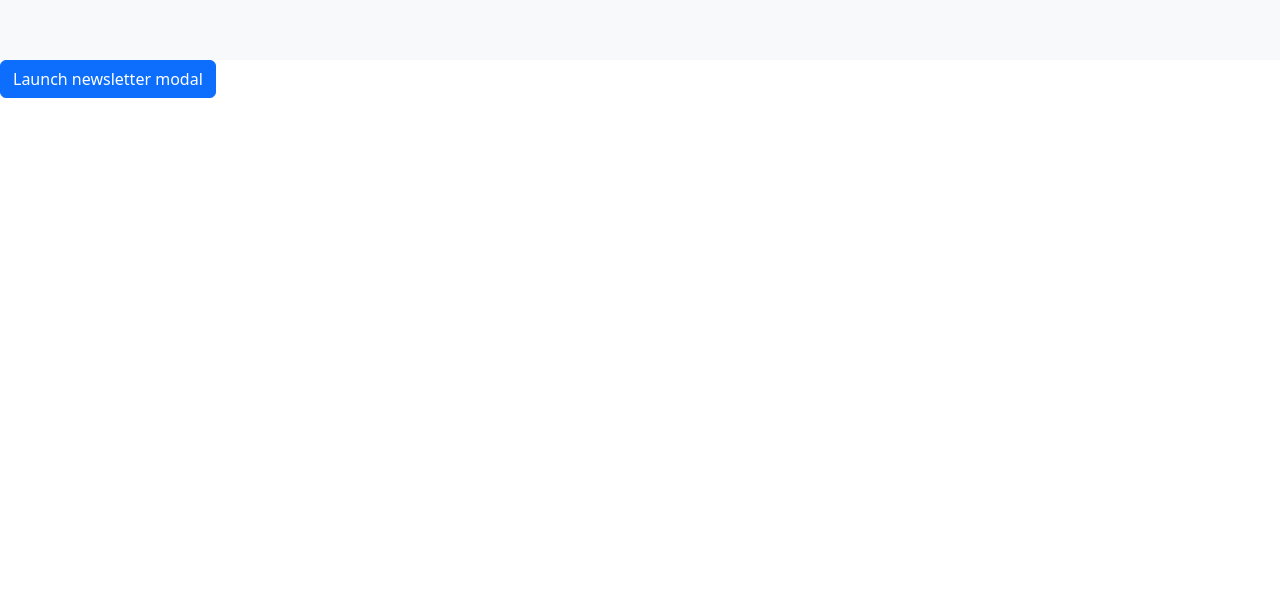
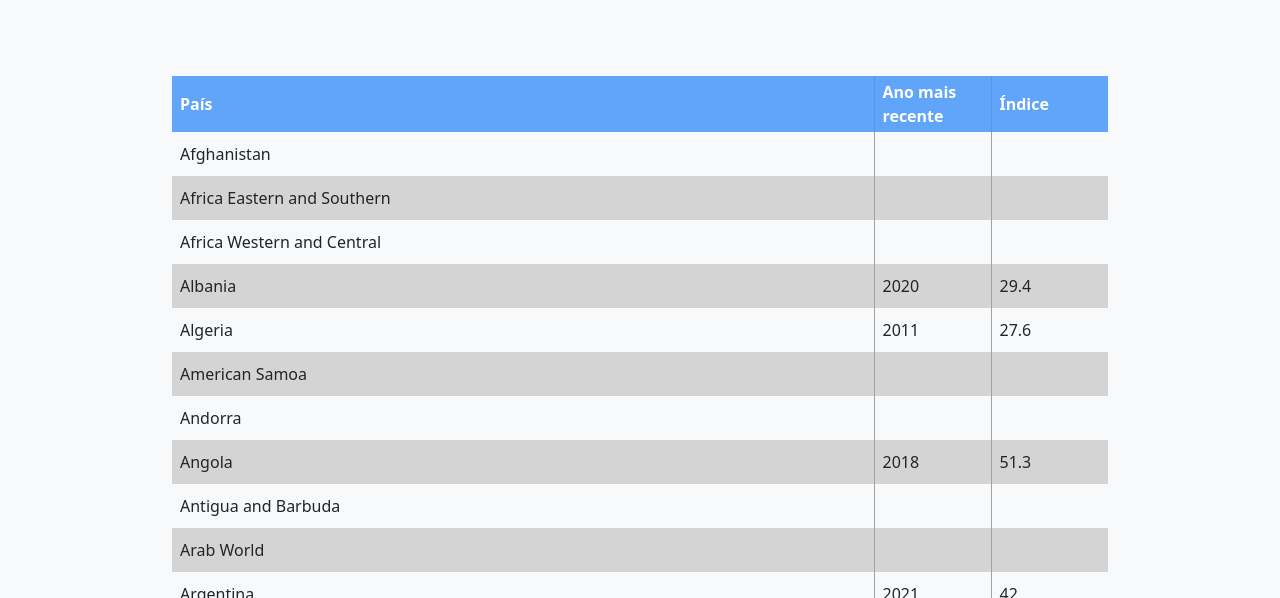
Before and after one commit to KaykySousa/portal360, a website built with Vite: page src/index.html in a window 1280 px wide. Shown: the part 740-1338 px from the top of the page. Before the commit the page ends 838 px from the top, so only its background shows below. Built offline with nearby package versions, Linux system fonts and the light colour scheme; some packages are replaced by stand-ins of ours; no server answers; what globe.gl would draw is missing.

Commit message:
feat: countries data table

```diff
--- a/src/event-handlers.js
+++ b/src/event-handlers.js
@@ -1,12 +1,14 @@
 import { world } from "./main"
 import { Modal } from "bootstrap"
-import { collection, addDoc, serverTimestamp } from "firebase/firestore"
+import { collection, addDoc, serverTimestamp, doc } from "firebase/firestore"
 import { db } from "./services/firebase"
+import { renderTable } from "./utils/table"
 
 const yearSelect = document.getElementById("year-select")
 const indexTypeNav = document.getElementById("nav-index")
 const modalTitle = document.getElementById("modal-title")
 const newsletterForm = document.getElementById("newsletter-form")
+const tableHead = document.getElementById("table-head")
 
 const dataModal = new Modal("#data-modal")
 const newsletterModal = new Modal("#newsletter-modal")
@@ -38,6 +40,7 @@ indexTypeNav.addEventListener("input", (e) => {
 
 	world.updateIndexType(e.target.id)
 	getYears()
+	renderTable()
 })
 
 world.globe.onPolygonClick((country) => {
@@ -71,3 +74,17 @@ newsletterForm.addEventListener("submit", async (e) => {
 		)
 	}
 })
+
+Array.from(tableHead.children).forEach((children) => {
+	children.addEventListener("click", (e) => {
+		const { order, type } = e.target.dataset
+		if (order == "asc") {
+			e.target.dataset.order = "desc"
+			return renderTable(type, false)
+		}
+		e.target.dataset.order = "asc"
+		return renderTable(type, true)
+	})
+})
+
+renderTable()
--- a/src/index.html
+++ b/src/index.html
@@ -11,7 +11,7 @@
 	</head>
 
 	<body>
-		<div class="min-vh-100 w-100">
+		<div class="min-vh-100 w-100 bg-light">
 			<header class="navbar navbar-expand-sm fixed-top navbar-dark">
 				<div class="container">
 					<a href="index.html" class="navbar-brand">
@@ -82,7 +82,7 @@
 
 			<div
 				id="globe-container"
-				class="w-100 min-vh-100 d-flex justify-content-center align-items-center bg-light"
+				class="w-100 min-vh-100 d-flex justify-content-center align-items-center"
 			></div>
 
 			<!-- <main id="main">
@@ -178,6 +178,21 @@
 					</div>
 				</section>
 			</main> -->
+
+			<div id="table-container">
+				<table id="table">
+					<thead>
+						<tr id="table-head">
+							<th data-type="name" data-order="asc">País</th>
+							<th data-type="year" data-order="asc">
+								Ano mais recente
+							</th>
+							<th data-type="index" data-order="asc">Índice</th>
+						</tr>
+					</thead>
+					<tbody id="table-body"></tbody>
+				</table>
+			</div>
 
 			<div class="modal fade" id="data-modal">
 				<div
--- a/src/style.scss
+++ b/src/style.scss
@@ -1,7 +1,9 @@
 @import "bootstrap/scss/bootstrap";
 
+$primary-color: #60a5fa;
+
 header {
-	background: #60a5fa;
+	background: $primary-color;
 	box-shadow: 0px 0px 4px #000;
 }
 
@@ -23,7 +25,7 @@ header {
 	.nav-link:hover,
 	select.nav-link {
 		background: #fff;
-		color: #60a5fa;
+		color: $primary-color;
 	}
 
 	select.nav-link {
@@ -31,3 +33,65 @@ header {
 		min-width: 80px;
 	}
 }
+
+#table-container {
+	display: flex;
+	justify-content: center;
+	width: 100%;
+	padding: 16px;
+}
+
+#table {
+	width: 75%;
+
+	thead {
+		background-color: #60a5fa;
+		color: #fff;
+	}
+
+	tr {
+		&:nth-of-type(odd) {
+			background-color: transparent;
+		}
+		&:nth-of-type(even) {
+			background-color: #d4d4d4;
+		}
+	}
+
+	th {
+		cursor: pointer;
+		&:nth-child(2) {
+			border-left: 1px solid #5793ef;
+			border-right: 1px solid #5793ef;
+		}
+	}
+
+	td {
+		&:nth-child(2) {
+			border-left: 1px solid #a3a3a3;
+			border-right: 1px solid #a3a3a3;
+		}
+	}
+
+	th,
+	td {
+		&:nth-child(1) {
+			width: 75%;
+		}
+		width: 12.5%;
+		height: 44px;
+		max-width: 100%;
+		padding: 4px 8px;
+	}
+
+	@media screen and (max-width: 576px) {
+		width: 100vw;
+		th,
+		td {
+			&:nth-child(1) {
+				width: 50%;
+			}
+			width: 25%;
+		}
+	}
+}
--- /dev/null
+++ b/src/utils/table.js
@@ -0,0 +1,46 @@
+import { world } from "../main"
+
+export function renderTable(sortMethod = "name", ascending = true) {
+	const tableBody = document.getElementById("table-body")
+	tableBody.innerHTML = ``
+	const data = Object.values(world.indexType.data)
+		.map((countryData) => {
+			const lastYear = Object.keys(countryData).findLast(
+				(key) => Number(key) && countryData[key]
+			)
+			return [
+				countryData["Country Name"],
+				lastYear,
+				countryData[lastYear],
+			]
+		})
+		.sort((a, b) => {
+			const i = sortMethod === "name" ? 0 : sortMethod === "year" ? 1 : 2
+			if (a[i] == null) return 1
+			if (b[i] == null) return -1
+			if (sortMethod != "name") {
+				a[i] = Number(a[i])
+				b[i] = Number(b[i])
+			}
+			const res = a[i] > b[i] ? 1 : a[i] < b[i] ? -1 : 0
+			return ascending ? res : res * -1
+		})
+
+	data.forEach((rowData) => {
+		const tableRow = document.createElement("tr")
+
+		const name = document.createElement("td")
+		name.textContent = rowData[0]
+		tableRow.appendChild(name)
+
+		const year = document.createElement("td")
+		year.textContent = rowData[1]
+		tableRow.appendChild(year)
+
+		const index = document.createElement("td")
+		index.textContent = rowData[2]
+		tableRow.appendChild(index)
+
+		tableBody.appendChild(tableRow)
+	})
+}
```
